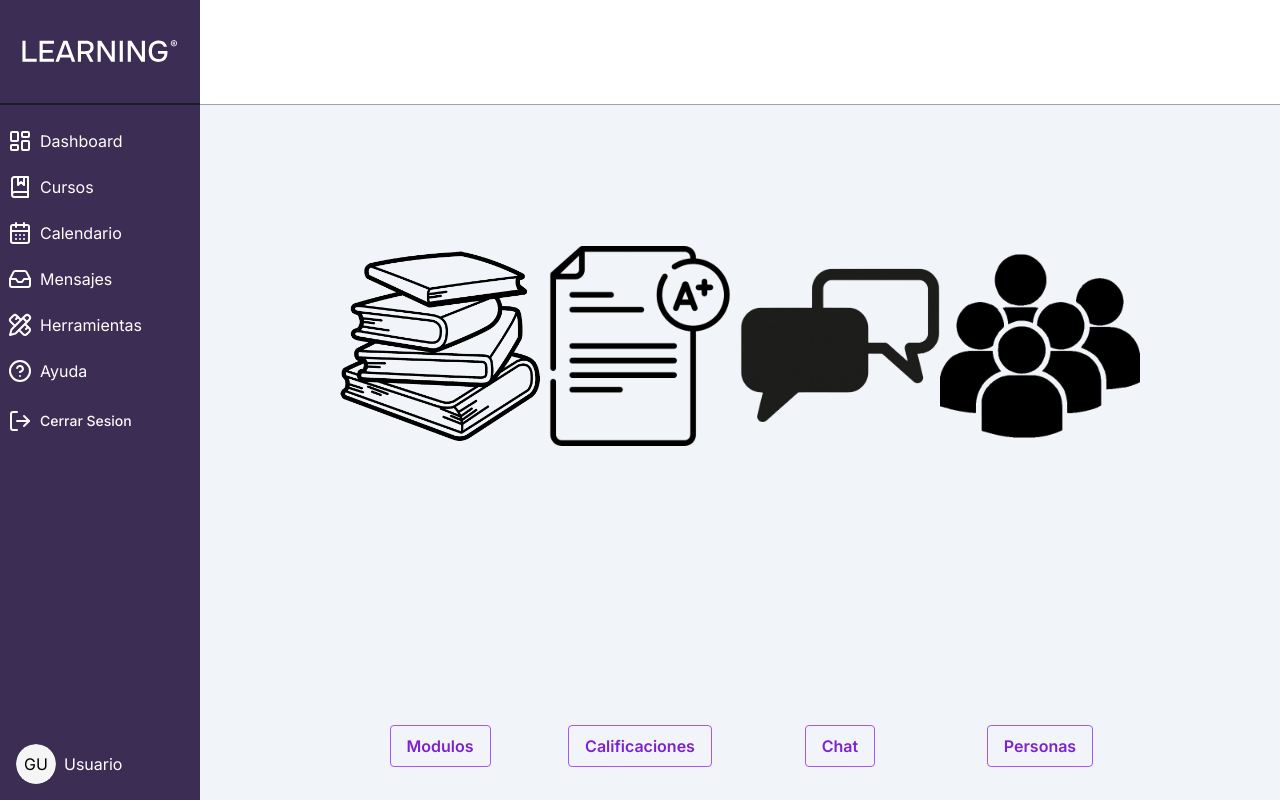
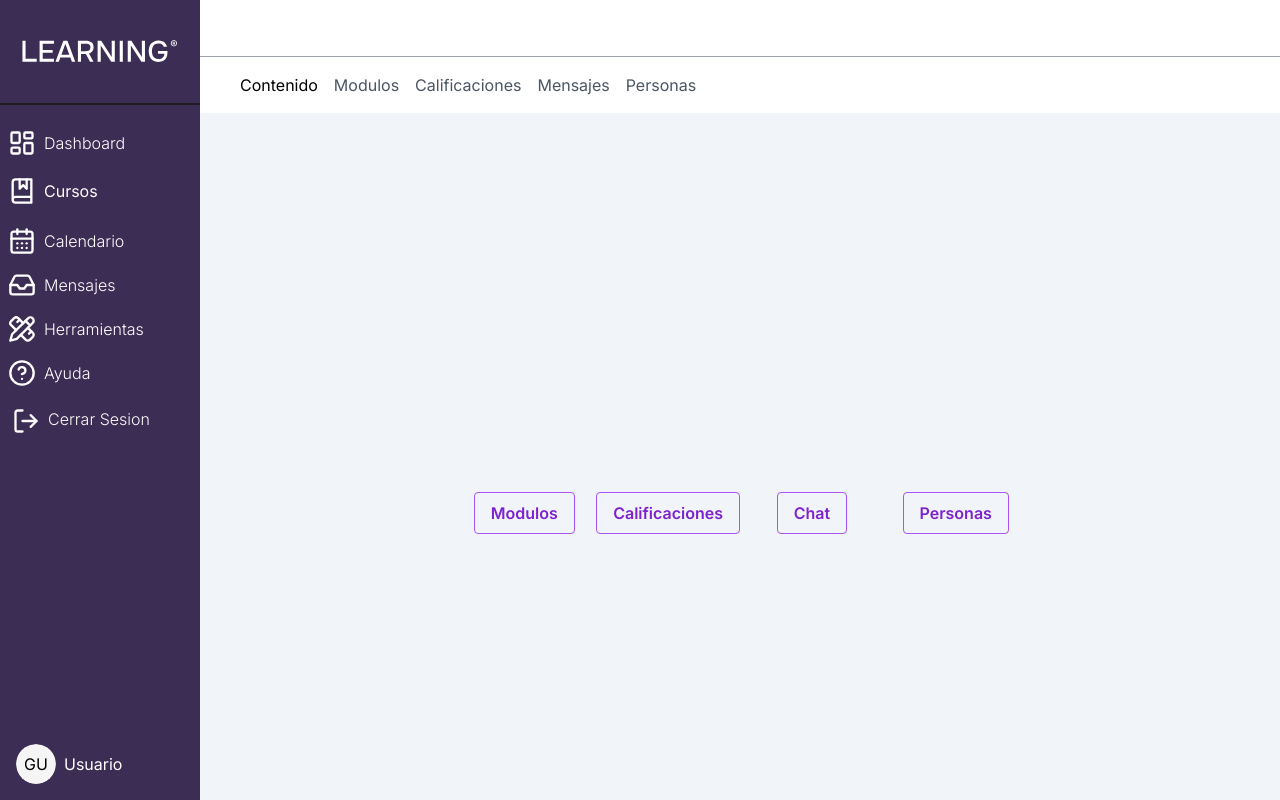
Before and after one commit to LatouCR/LearningApp, a Next.js app: page /cursos/1 in a window 1280 px wide. Built offline with nearby package versions, Linux system fonts and the light colour scheme; no server answers; the database is empty.

Commit message:
Dynamic  Nav
Añadido Nav Dinamico entre paginas pertenecientes a Cursos

```diff
--- /dev/null
+++ b/app/(main)/cursos/[cursoId]/calificaciones/page.tsx
@@ -0,0 +1,35 @@
+import createSupabaseServerClient from "@/lib/supabase/server";
+import CourseActions from "@/components/CourseActions";
+
+export default async function Grades({ params }: { params: { cursoId: string } }) {
+    const { cursoId } = params;
+
+    const supabase = await createSupabaseServerClient();
+    const { data } = await supabase
+        .from("Cursos")
+        .select()
+        .eq("key", cursoId)
+
+    return (
+        <main>
+
+            <header className="flex w-full h-auto bg-white flex-wrap">
+                <div className="px-10 pt-8 pb-6 flex items-center border-b border-gray-400 w-full">
+                    {data && data.length > 0 && (
+                        <>
+                            <h1 className="text-xl font-normal">Calificaciones de: {data[0].nombreCurso.toUpperCase()}</h1>
+                        </>
+                    )}
+                </div>
+
+                <CourseActions cursoId={cursoId} />
+
+            </header>
+            <section className="flex items-center justify-center h-screen">
+                <p>Aqui van los modulos</p>
+            </section>
+
+        </main>
+
+    );
+}
--- /dev/null
+++ b/app/(main)/cursos/[cursoId]/mensajes/page.tsx
@@ -0,0 +1,36 @@
+import createSupabaseServerClient from "@/lib/supabase/server";
+import CourseActions from "@/components/CourseActions";
+
+
+export default async function Chats({ params }: { params: { cursoId: string } }) {
+    const { cursoId } = params;
+
+    const supabase = await createSupabaseServerClient();
+    const { data } = await supabase
+        .from("Cursos")
+        .select()
+        .eq("key", cursoId)
+
+    return (
+        <main>
+
+            <header className="flex w-full h-auto bg-white flex-wrap">
+                <div className="px-10 pt-8 pb-6 flex items-center border-b border-gray-400 w-full">
+                    {data && data.length > 0 && (
+                        <>
+                            <h1 className="text-xl font-normal">Calificaciones de: {data[0].nombreCurso.toUpperCase()}</h1>
+                        </>
+                    )}
+                </div>
+
+                <CourseActions cursoId={cursoId} />
+
+            </header>
+            <section className="flex items-center justify-center h-screen">
+                <p>Aqui van los modulos</p>
+            </section>
+
+        </main>
+
+    );
+}
--- /dev/null
+++ b/app/(main)/cursos/[cursoId]/modulos/page.tsx
@@ -0,0 +1,37 @@
+import createSupabaseServerClient from "@/lib/supabase/server";
+import CourseActions from "@/components/CourseActions";
+
+
+
+export default async function Modules({ params }: { params: { cursoId: string } }) {
+    const { cursoId } = params;
+
+    const supabase = await createSupabaseServerClient();
+    const { data } = await supabase
+        .from("Cursos")
+        .select()
+        .eq("key", cursoId)
+
+    return (
+        <main>
+
+<header className="flex w-full h-auto bg-white flex-wrap">
+                <div className="px-10 pt-8 pb-6 flex items-center border-b border-gray-400 w-full">
+                    {data && data.length > 0 && (
+                        <>
+                            <h1 className="text-xl font-normal">Calificaciones de: {data[0].nombreCurso.toUpperCase()}</h1>
+                        </>
+                    )}
+                </div>
+
+                <CourseActions cursoId={cursoId} />
+
+            </header>
+            <section className="flex items-center justify-center h-screen">
+                <p>Aqui van los modulos</p>
+            </section>
+
+        </main>
+
+    );
+}
--- a/app/(main)/cursos/[cursoId]/page.tsx
+++ b/app/(main)/cursos/[cursoId]/page.tsx
@@ -1,4 +1,6 @@
 import createSupabaseServerClient from "@/lib/supabase/server";
+import CourseActions from "@/components/CourseActions";
+
 import Link from "next/link";
 
 export default async function Home({ params }: { params: { cursoId: string } }) {
@@ -10,34 +12,31 @@ export default async function Home({ params }: { params: { cursoId: string } })
         .select()
         .eq("key", cursoId)
 
-    console.log(cursoId)
-    console.table(data)
-
     return (
         <main>
 
-            <header className="flex flex-none border-b border-gray-400 w-full h-[105px] bg-white">
-                <div className="px-10 py-8 flex items-center">
+            <header className="flex w-full h-auto bg-white flex-wrap">
+                <div className="px-10 pt-8 pb-6 flex items-center border-b border-gray-400 w-full">
                     {data && data.length > 0 && (
                         <>
-                            <h1 className="text-xl font-normal">1CO24-{data[0].curso_id.slice(0,4).toUpperCase()}G1 {data[0].nombreCurso.toUpperCase()}</h1>
+                            <h1 className="text-2xl font-normal">1CO24-{data[0].curso_id.slice(0, 4).toUpperCase()}G1 {data[0].nombreCurso.toUpperCase()}</h1>
                         </>
                     )}
                 </div>
+
+                <CourseActions cursoId={cursoId}/>
+
             </header>
 
             <section className="flex justify-center h-svh">
 
                 <div className="grid justify-items-center grid-cols-4 row-gap-y-25 grid-flow-row-dense items-center">
 
-                    <img src="/modulos.png" width={200} height={200} />
-                    <img src="/calificaciones.png" width={200} height={200} />
-                    <img src="/chat.png" width={200} height={200} />
-                    <img src="/personas.png" width={200} height={200} />
-
                     <div>
                         <button className="bg-transparent hover:bg-purple-500 text-purple-700 font-semibold hover:text-white py-2 px-4 border border-purple-500 hover:border-transparent rounded">
-                            <Link href="/cursos/modulos">
+                            <Link
+                                href={`/cursos/${cursoId}/modulos`}
+                            >
                                 Modulos
                             </Link>
                         </button>
--- a/app/(main)/cursos/personas/page.tsx
+++ b/app/(main)/cursos/[cursoId]/personas/page.tsx
@@ -7,7 +7,7 @@ interface GroupMembers {
   [key: string]: string[];
 }
 
-export default function Page(): JSX.Element {
+export default function Page(): React.JSX.Element {
   const [activeTab, setActiveTab] = useState<string>('Todos');
   const [searchTerm, setSearchTerm] = useState<string>('');
   const [students, setStudents] = useState<string[]>(['Lorenza Angeles Pino', 'Max Chacon Noguera']);
--- a/components/CerrarSesion.tsx
+++ b/components/CerrarSesion.tsx
@@ -15,9 +15,11 @@ const CerrarSesion = async () => {
     return (
         <form action={logout}>
             <Button
-                className=' bg-transparent hover:bg-transparent gap-2 inline-flex items-center p-2'>
-                <LogOut size={24}/>
-                Cerrar Sesion
+                className='bg-transparent gap-2 inline-flex justify-start py-2 px-2 w-full items-start hover:bg-transparent'>
+                <LogOut size={28}/>
+                <h1 className="font-light text-base">
+                    Cerrar Sesion
+                </h1>
             </Button>
         </form>
     )
--- /dev/null
+++ b/components/CourseActions.tsx
@@ -0,0 +1,61 @@
+"use client"
+import { usePathname } from 'next/navigation';
+import Link from 'next/link';
+import React from 'react';
+
+interface NavBarProps {
+    cursoId: string;
+}
+
+const NavBar: React.FC<NavBarProps> = ({ cursoId }) => {
+
+    const pathname = usePathname()
+
+    const isActive = (href: string) => {
+        return pathname == href;
+    }
+
+    return (
+        <nav className="w-full h-auto bg-white">
+            <ul className="flex w-full py-4 px-10 items-center gap-4">
+            <li className="font-normal text-gray-600 hover:text-background h-full hover:border-b-2 hover:border-background/60">
+                    <Link href={`/cursos/${cursoId}`}
+                        className={isActive(`/cursos/${cursoId}`) ? 'text-black' : ''}
+                    >
+                        Contenido
+                    </Link>
+                </li>
+                <li className="font-normal text-gray-600 hover:text-background h-full hover:border-b-2 hover:border-background/60">
+                    <Link href={`/cursos/${cursoId}/modulos`}
+                        className={isActive(`/cursos/${cursoId}/modulos`) ? 'text-black' : ''}
+                    >
+                        Modulos
+                    </Link>
+                </li>
+                <li className="font-normal text-gray-600 hover:text-background h-full hover:border-b-2 hover:border-background/60">
+                    <Link href={`/cursos/${cursoId}/calificaciones`}
+                        className={isActive(`/cursos/${cursoId}/calificaciones`) ? 'text-black' : ''}
+                    >
+                        Calificaciones
+                    </Link>
+                </li>
+                <li className="font-normal text-gray-600 hover:text-background h-full hover:border-b-2 hover:border-background/60">
+                    <Link href={`/cursos/${cursoId}/mensajes`}
+                        className={isActive(`/cursos/${cursoId}/mensajes`) ? 'text-black' : ''}
+                    >
+                        Mensajes
+                    </Link>
+                </li>
+                <li className="font-normal text-gray-600 hover:text-background h-full hover:border-b-2 hover:border-background/60">
+                    <Link href={`/cursos/${cursoId}/personas`}
+                        className={isActive(`/cursos/${cursoId}/personas`) ? 'text-black' : ''}
+                    >
+                        Personas
+                    </Link>
+                </li>
+            </ul>
+        </nav>
+    );
+};
+
+export default NavBar;
--- a/components/CursoNav.tsx
+++ b/components/CursoNav.tsx
@@ -19,8 +19,8 @@ const CursoNav = () => {
         <div>
             <Sheet>
                 <SheetTrigger>
-                    <div className="gap-2 inline-flex items-center">
-                        <BookMarked size={24} />
+                    <div className="gap-2 inline-flex items-center py-1 px-0">
+                        <BookMarked size={28} />
                         <h1 className="font-sm">
                             Cursos
                         </h1>
--- a/components/SideNav.tsx
+++ b/components/SideNav.tsx
@@ -21,50 +21,50 @@ const SideNav = () => {
 
             <nav className="flex flex-col flex-1">
                 <ul className="py-4 text-white  w-full">
-                    <li className="w-full p-2 hover:bg-hover">
+                    <li className="w-full p-2 hover:bg-hover flex items-center">
                         <Link href="/dashboard" className="gap-2 inline-flex items-center">
-                            <LayoutDashboard size={24} />
-                            <h1 className="font-sm">
+                            <LayoutDashboard size={28} />
+                            <h1 className="font-light text-base">
                                 Dashboard
                             </h1>
                         </Link>
                     </li>
-                    <li className="w-full p-2 hover:bg-hover">
+                    <li className="w-full p-2 hover:bg-hover flex items-center">
                         <CursoNav/>
                     </li>
-                    <li className="w-full p-2 hover:bg-hover">
+                    <li className="w-full p-2 hover:bg-hover flex items-center">
                         <Link href="/calendario" className="gap-2 inline-flex items-center">
-                            <CalendarDays size={24} />
-                            <h1 className="font-sm">
+                            <CalendarDays size={28} />
+                            <h1 className="font-light text-base">
                                 Calendario
                             </h1>
                         </Link>
                     </li>
-                    <li className="w-full p-2 hover:bg-hover">
+                    <li className="w-full p-2 hover:bg-hover flex items-center">
                         <Link href="/mensajes" className="gap-2 inline-flex items-center">
-                            <Inbox size={24} />
-                            <h1 className="font-sm">
+                            <Inbox size={28} />
+                            <h1 className="font-light text-base">
                                 Mensajes
                             </h1>
                         </Link>
                     </li>
-                    <li className="w-full p-2 hover:bg-hover">
+                    <li className="w-full p-2 hover:bg-hover flex items-center">
                         <Link href="/herramientas" className="gap-2 inline-flex items-center">
-                            <PencilRuler size={24} />
-                            <h1 className="font-sm">
+                            <PencilRuler size={28} />
+                            <h1 className="font-light text-base">
                                 Herramientas
                             </h1>
                         </Link>
                     </li>
-                    <li className="w-full p-2 hover:bg-hover">
-                        <Link href="/help" className="gap-2 inline-flex items-center">
-                            <HelpCircle size={24} />
-                            <h1 className="font-sm">
+                    <li className="w-full p-2 hover:bg-hover flex items-center">
+                        <Link href="/help" className="gap-2 flex items-center">
+                            <HelpCircle size={28} />
+                            <h1 className="font-light text-base">
                                 Ayuda
                             </h1>
                         </Link>
                     </li>
-                    <li className="w-full py-1 hover:bg-hover">
+                    <li className="w-full p-1 hover:bg-hover">
                         <CerrarSesion/>
                     </li>
 
```
Also changed, not shown: app/(main)/cursos/calificaciones/page.tsx (deleted, +0 -13 lines), app/(main)/cursos/chat/page.tsx (deleted, +0 -12 lines), app/(main)/cursos/modulos/page.tsx (deleted, +0 -12 lines).
